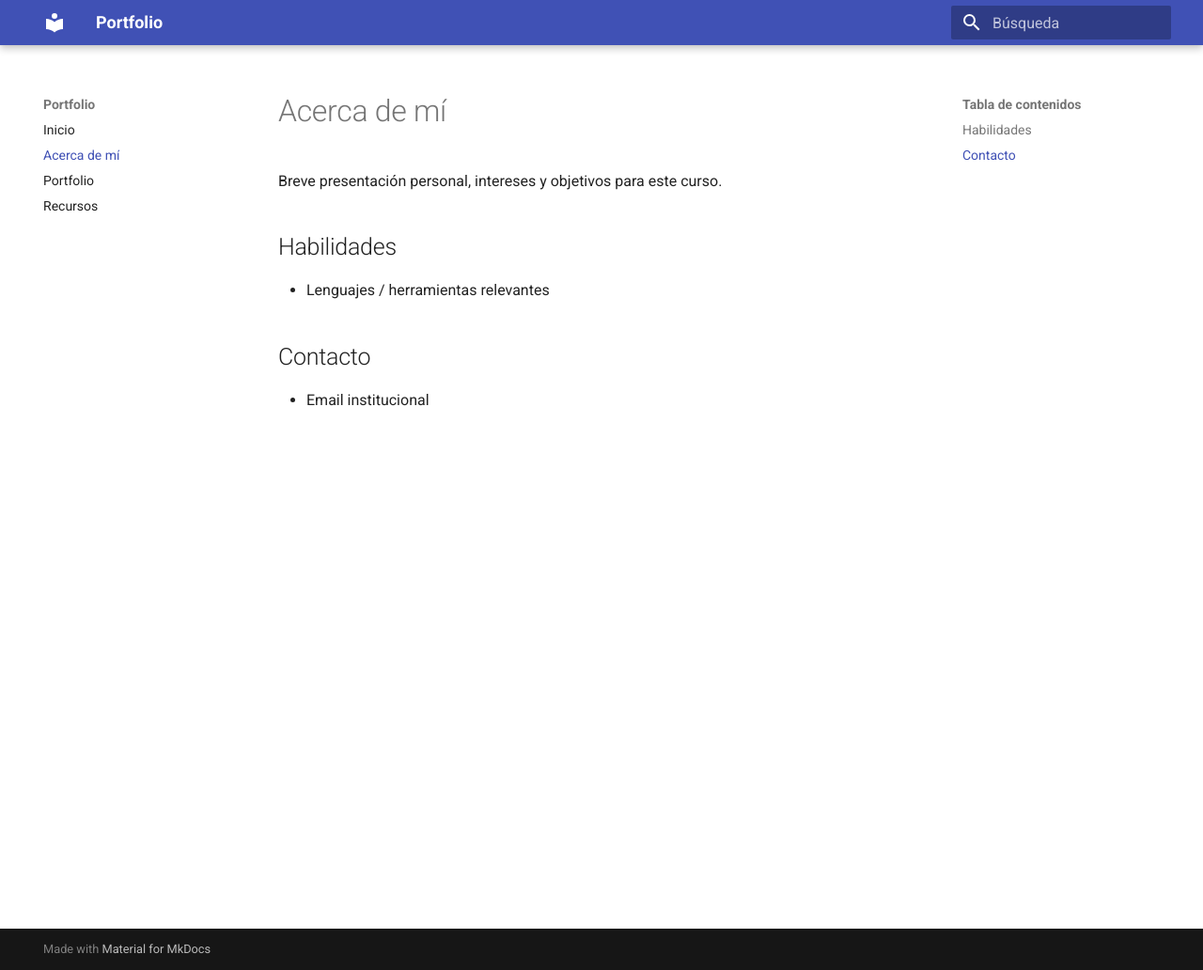
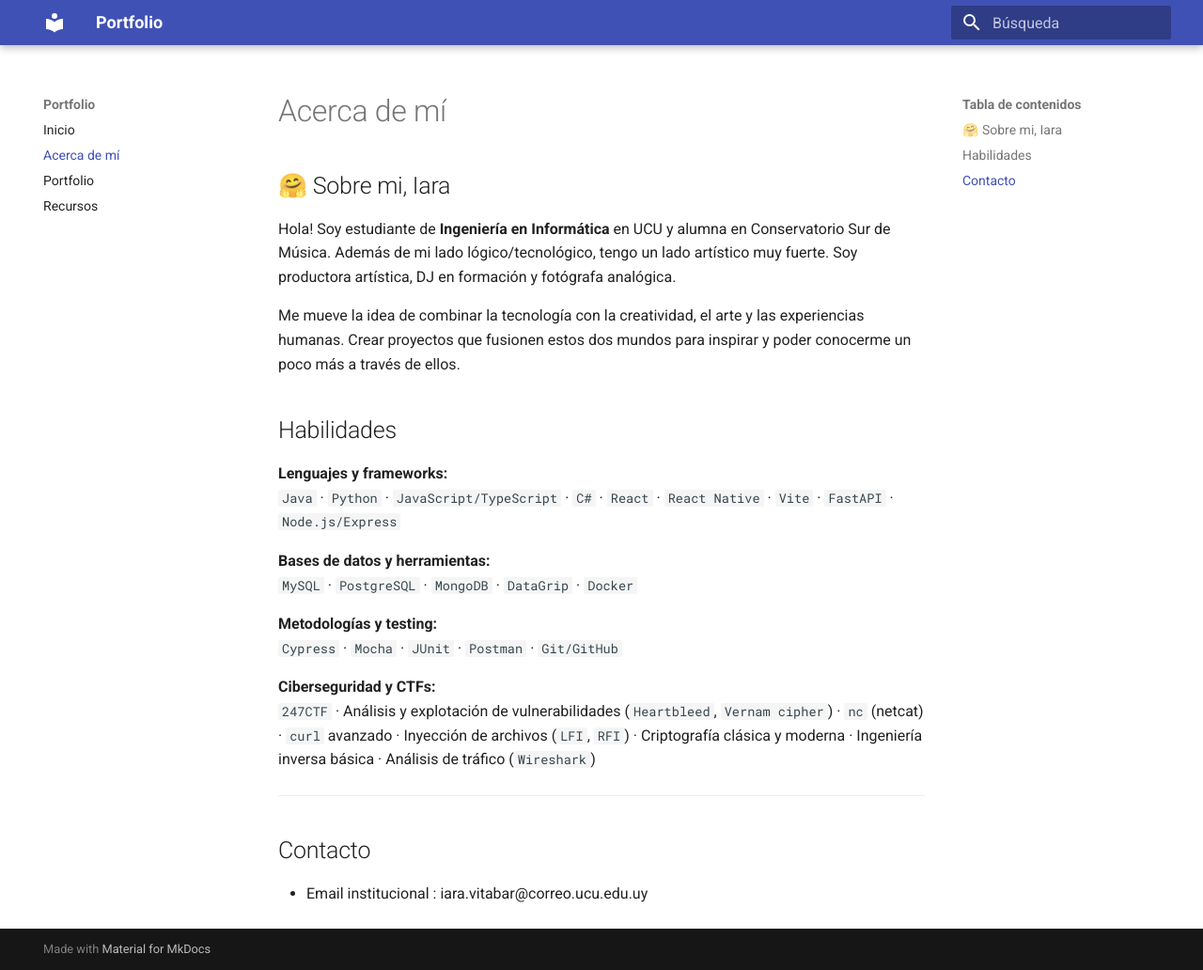
Before and after one commit to iaravitabar/ia-portafolio, an MkDocs documentation site: the page built from docs/acerca.md, in a window 1280 px wide and 1032 px high. Shown: the whole window at 94% size. Built offline with MkDocs 1.6.1 and Material for MkDocs 9.7.7, drawn with Linux system fonts in a browser that asks for light colours.

Commit message:
Update acerca.md

```diff
--- a/docs/acerca.md
+++ b/docs/acerca.md
@@ -1,14 +1,31 @@
 ---
-title: "Acerca de mí"
-date: 2025-01-01
+title: "Acerca de mí | Iara Vitabar"
+date: 12-08-2025
 ---
 
-# Acerca de mí
+## 🤗 Sobre mi, Iara
 
-Breve presentación personal, intereses y objetivos para este curso.
+Hola! Soy estudiante de **Ingeniería en Informática** en UCU y alumna en Conservatorio Sur de Música. Además de mi lado lógico/tecnológico, tengo un lado artístico muy fuerte. Soy productora artística, DJ en formación y fotógrafa analógica.
+
+Me mueve la idea de combinar la tecnología con la creatividad, el arte y las experiencias humanas. Crear proyectos que fusionen estos dos mundos para inspirar y poder conocerme un poco más a través de ellos.
+
+
 
 ## Habilidades
-- Lenguajes / herramientas relevantes
+
+  **Lenguajes y frameworks:**
+`Java` · `Python` · `JavaScript/TypeScript` · `C#` · `React` · `React Native` · `Vite` · `FastAPI` · `Node.js/Express`
+
+**Bases de datos y herramientas:**
+`MySQL` · `PostgreSQL` · `MongoDB`  · `DataGrip` · `Docker`
+
+**Metodologías y testing:**
+`Cypress` · `Mocha` · `JUnit` · `Postman` · `Git/GitHub`
+
+**Ciberseguridad y CTFs:**
+`247CTF` · Análisis y explotación de vulnerabilidades (`Heartbleed`, `Vernam cipher`) · `nc` (netcat) · `curl` avanzado · Inyección de archivos (`LFI`, `RFI`) · Criptografía clásica y moderna · Ingeniería inversa básica · Análisis de tráfico (`Wireshark`)
+
+---
 
 ## Contacto
-- Email institucional
+- Email institucional : iara.vitabar@correo.ucu.edu.uy
```
